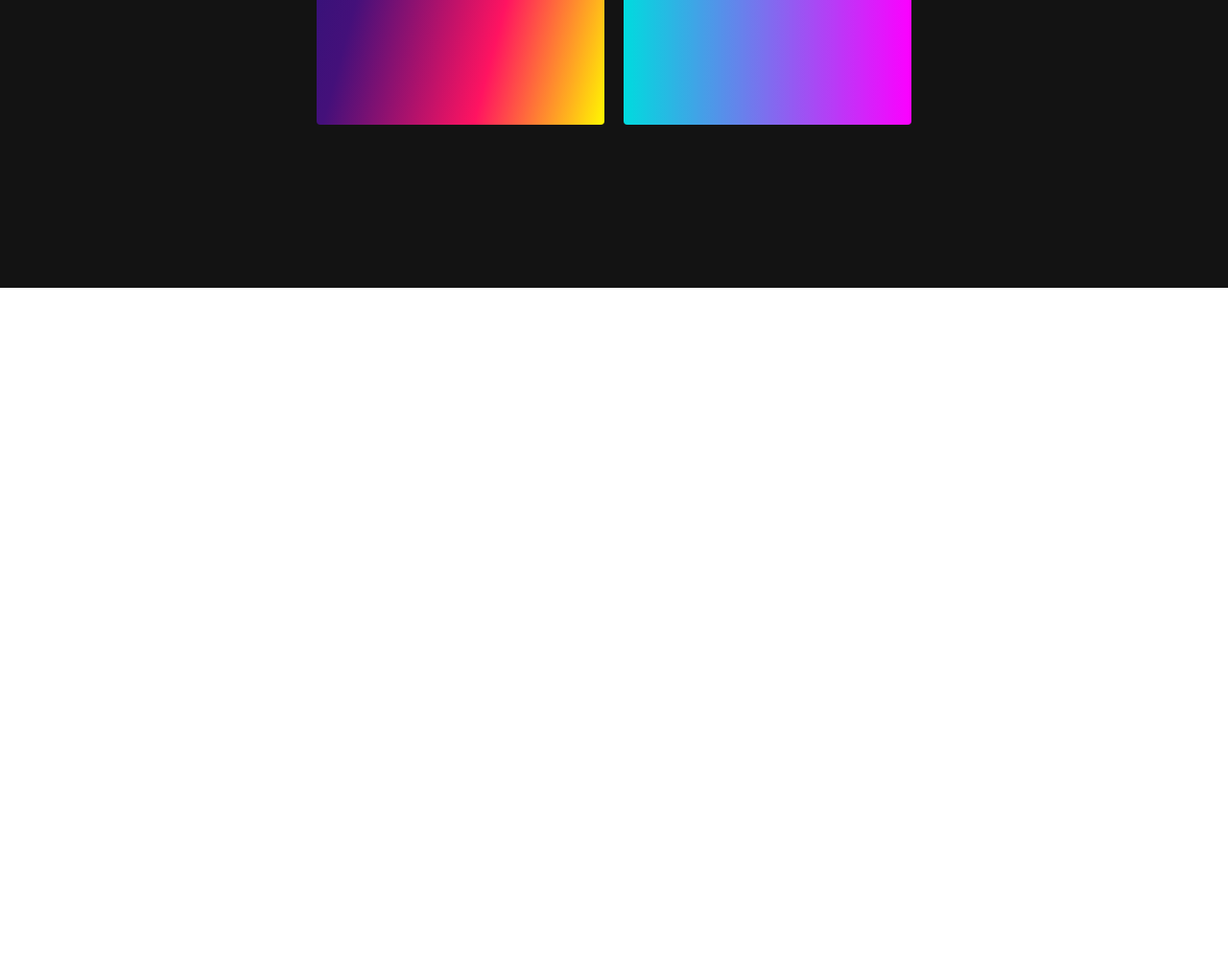
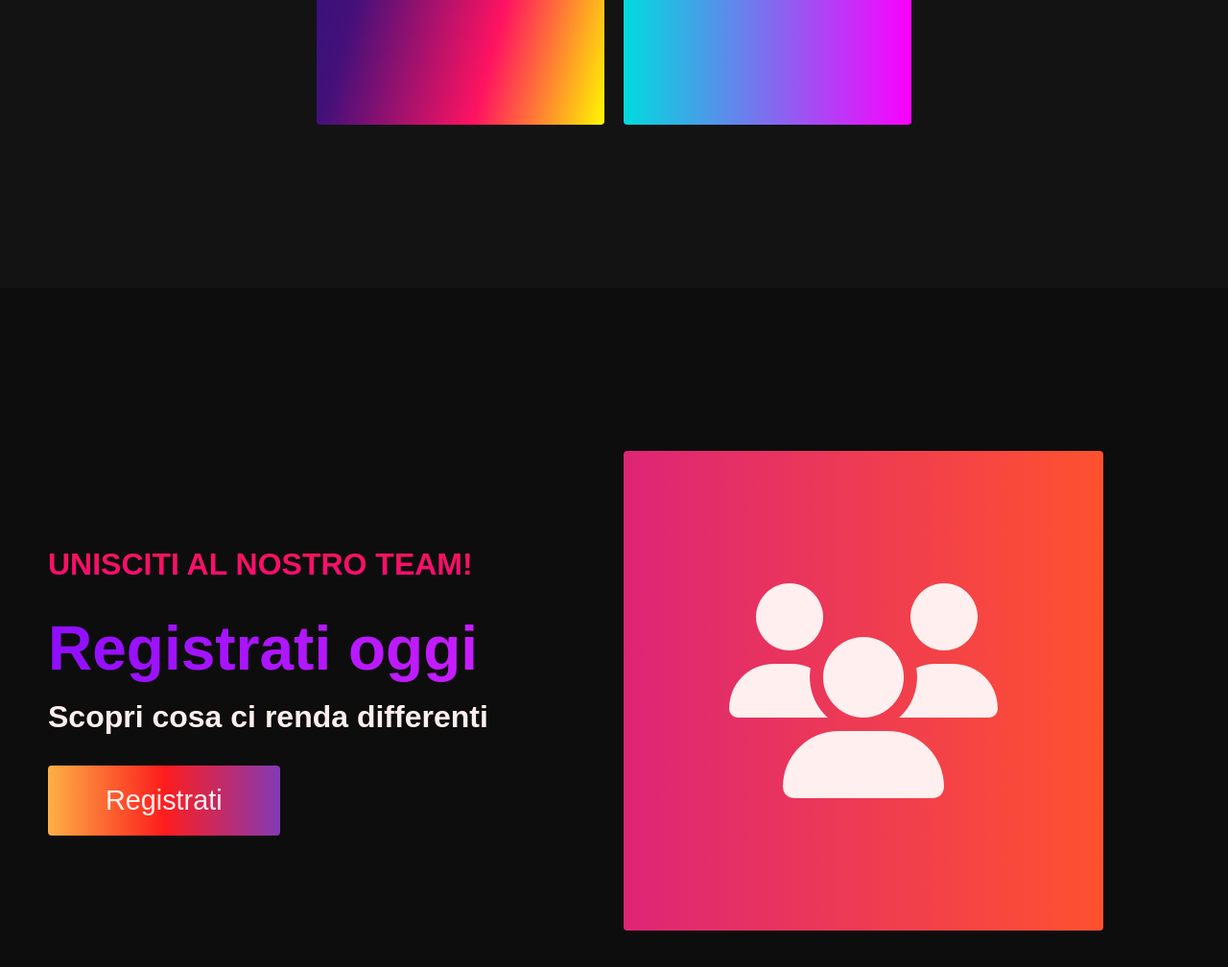
Before and after one commit to Meghe89/color, a plain HTML site: page index.html in a window 1280 px wide. Shown: the part 2728-3736 px from the top of the page at 96% size. Before the commit the page ends 3028 px from the top, so only its background shows below. Drawn offline with Linux system fonts and the light colour scheme.

Commit message:
feature section

```diff
--- a/index.html
+++ b/index.html
@@ -90,6 +90,22 @@
     </section>
     <!-- SERVICE SECTION END -->
 
+    <!-- FEATURES SECTION START -->
+    <section class="main bg-dark" id="sign-up">
+        <div class="main__container">
+            <div class="main__content tc-white">
+                <h2>Unisciti al nostro team!</h2>
+                <h3>Registrati oggi</h3>
+                <p>Scopri cosa ci renda differenti</p>
+                <button class="main__btn"><a href="#">Registrati</a></button>
+            </div>
+            <div class="main__img--container">
+                <div class="main__img--card tc-white" id="card-2"><i class="fas fa-users"></i></div>
+            </div>
+        </div>
+    </section>
+    <!-- FEATURES SECTION END -->
+
 
 
     <!-- font awesome -->
--- a/style.css
+++ b/style.css
@@ -278,7 +278,7 @@
 
 }
 .fa-layer-group,
-.fa-user{
+.fa-users{
     font-size: 14rem;
 }
 #card-2{
```
